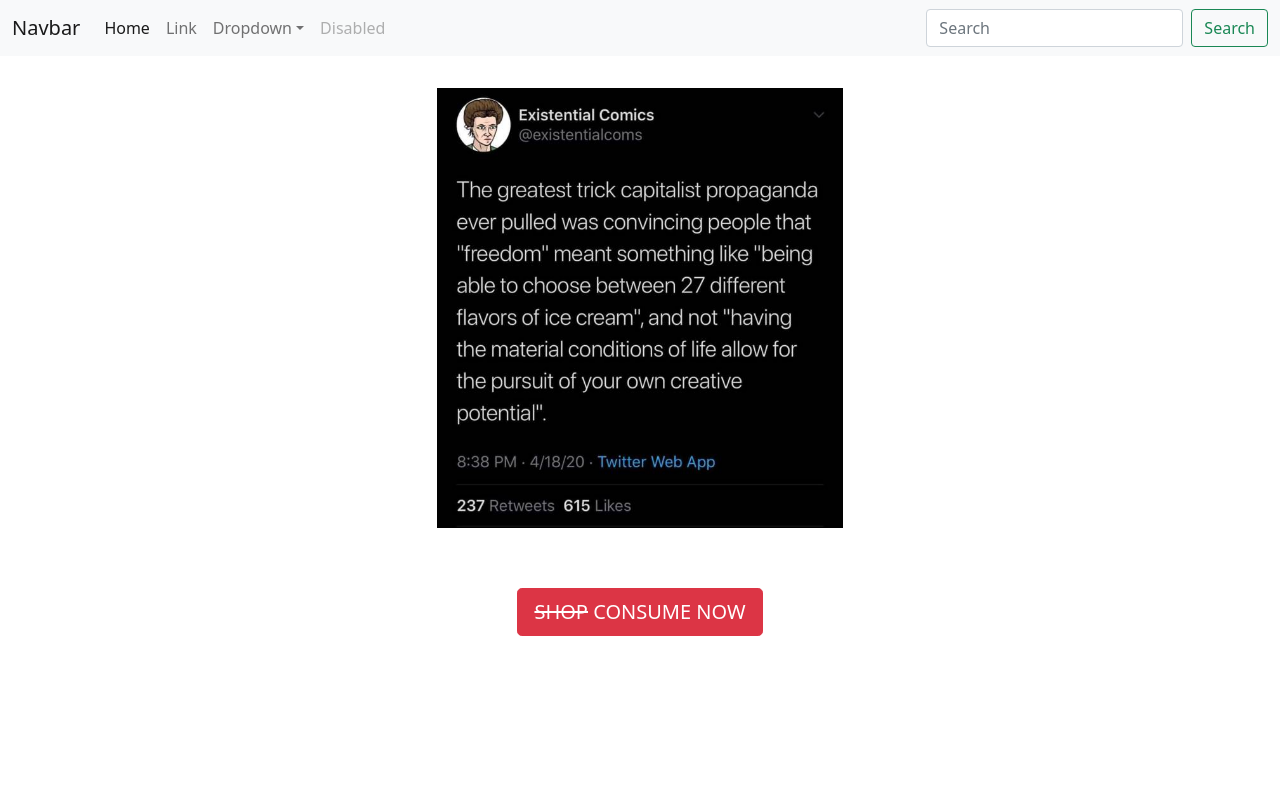
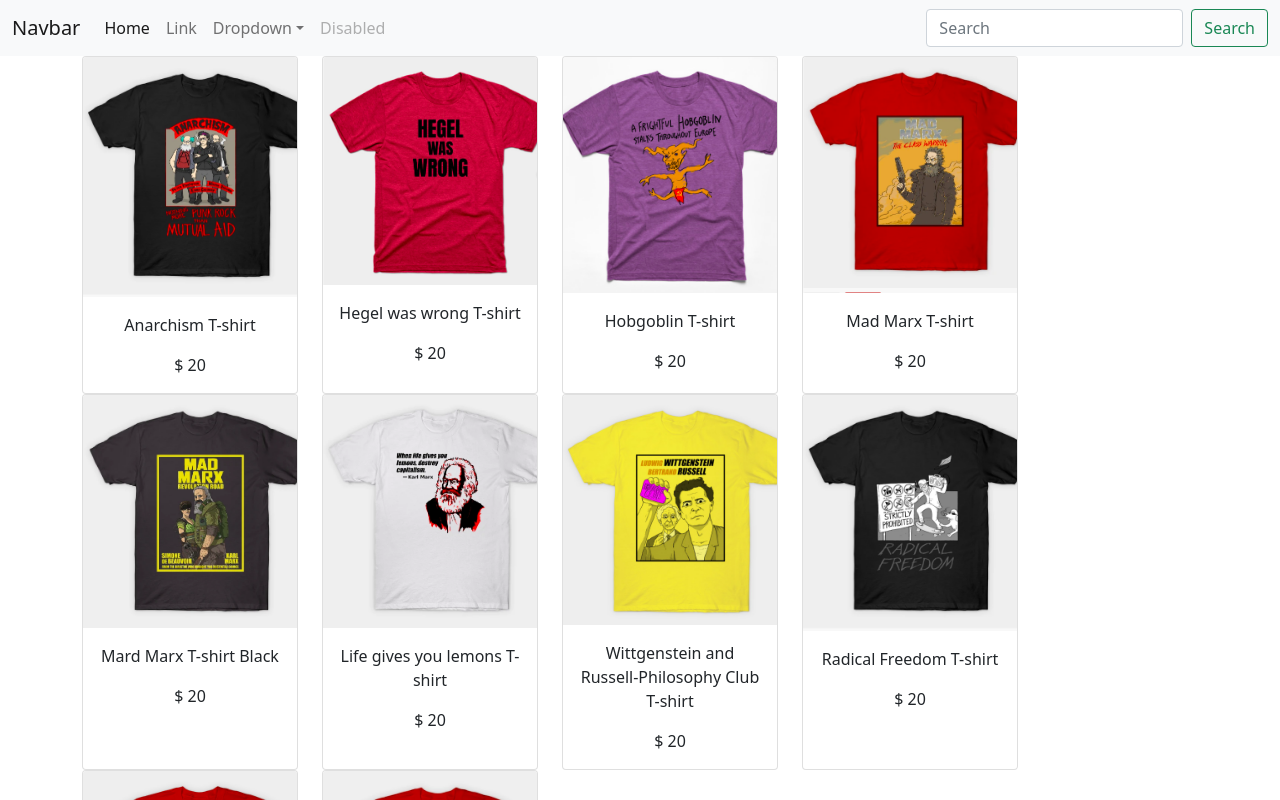
Before and after one commit to muratcan-yuksel/shopping-cart-react, a React (Create React App) app: page /Shop in a window 1280 px wide. Shown: the top 800 px of the page. Built offline with nearby package versions, Linux system fonts and the light colour scheme.

Commit message:
added routing, at least started

```diff
--- a/package.json
+++ b/package.json
@@ -11,6 +11,7 @@
     "react-dom": "^17.0.2",
     "react-router-dom": "^5.2.0",
     "react-scripts": "^1.1.5",
+    "uniqid": "^5.3.0",
     "web-vitals": "^1.1.2"
   },
   "scripts": {
--- /dev/null
+++ b/src/Routes.js
@@ -0,0 +1,20 @@
+import React from "react";
+import { BrowserRouter, Switch, Route } from "react-router-dom";
+import App from "./App";
+import WelcomePage from "./pages/index"
+import Shop from "./pages/Shop"
+
+const Routes = () => {
+  return (
+    <BrowserRouter>
+      <Switch>
+        <Route exact path="/" component={App} />
+        <Route exact path="/welcome" component={WelcomePage} />
+        <Route exact path="/Shop" component={Shop} />
+
+      </Switch>
+    </BrowserRouter>
+  );
+};
+
+export default Routes;
--- a/src/index.js
+++ b/src/index.js
@@ -1,11 +1,11 @@
 import React from 'react';
 import ReactDOM from 'react-dom';
-import App from './App';
+import Routes from "./Routes";
 import 'bootstrap/dist/css/bootstrap.min.css';
 
 ReactDOM.render(
   <React.StrictMode>
-    <App />
+    <Routes />
   </React.StrictMode>,
   document.getElementById('root')
 );
--- /dev/null
+++ b/src/pages/Shop.js
@@ -0,0 +1,73 @@
+import React, { useState, useEffect } from "react";
+import Layout from "./Layout"
+import uniqid from "uniqid";
+import WrongHegel from "../images/hegel-was-wrong.png"
+import Anarchism from "../images/anarchism.png"
+import Hobgoblin from "../images/hobgoblin.png"
+import MadMarx from "../images/mad-marx.png"
+import MarxBlack from "../images/mad-marx-black.png"
+import MarxLemon from "../images/marx-lemon.png"
+import PhiloClub from "../images/philo-club.png"
+import Freedom from "../images/radical-freedom.png"
+import Revolution from "../images/revolution.png"
+import UpsideHegel from "../images/upside-hegel.png"
+import { BrowserRouter, Switch, Route, Link } from "react-router-dom";
+
+
+
+
+
+export default function Shop() {
+
+    const Cards= (props)=>[
+        {title:"Anarchism T-shirt", price:20, id:uniqid(), img:Anarchism, sign:"$", to:"/AnarchismPage"},
+        {title:"Hegel was wrong T-shirt", price:20, id:uniqid(), img:WrongHegel, sign:"$", to:"/WrongHegelPage"},
+        {title:"Hobgoblin T-shirt", price:20, id:uniqid(), img:Hobgoblin, sign:"$", to:"/HobgoblinPage"},
+        {title:"Mad Marx T-shirt", price:20, id:uniqid(), img:MadMarx, sign:"$", to:"/MadMarxPage"},
+        {title:"Mard Marx T-shirt Black", price:20, id:uniqid(), img:MarxBlack, sign:"$", to:"/MadMarxBlackPage"},
+        {title:"Life gives you lemons T-shirt", price:20, id:uniqid(), img:MarxLemon, sign:"$", to:"/MarxLemonPage"},
+        {title:"Wittgenstein and Russell-Philosophy Club T-shirt", price:20, id:uniqid(), img:PhiloClub, sign:"$", to:"/PhilosophyClubPage"},
+        {title:"Radical Freedom T-shirt", price:20, id:uniqid(), img:Freedom, sign:"$", to:"/RadicalFreedomPage"},
+        {title:"Marx-Revolution T-shirt", price:20, id:uniqid(), img:Revolution, sign:"$", to:"/RevolutionPage"},
+        {title:"Hegel turned upside down T-shirt", price:20, id:uniqid(), img:UpsideHegel, sign:"$", to:"/UpsideHegelPage"}
+        ];
+
+        const [state, setState]= useState(Cards)
+
+        const mappedCards= state.map((item)=>{
+            return(
+
+                <div key={item.id}
+                className=" col-4  text-center" style={{width:"15em"}}
+                >
+                    <div className="card h-100 mx-auto w-100 ">
+                    <Link to={item.to}>
+                  <img
+
+                 src={item.img}
+                    id={item.id}
+                    className="card-img-top h-100 "
+                    alt={item.title}
+                  ></img>
+                  </Link>
+                  <div className="card-body">
+                    <p className="card-text">{item.title}</p>
+                    <p className="card-text">{item.sign} {item.price}</p>
+                  </div>
+                </div>
+                </div>
+
+
+            )
+        })
+
+    return (
+        <Layout>
+        <div className="container">
+            <div className="row"> {mappedCards} </div>
+
+
+        </div>
+        </Layout>
+    )
+}
--- a/src/pages/index.js
+++ b/src/pages/index.js
@@ -1,7 +1,8 @@
 import React from "react"
 import Layout from "./Layout"
-// import {indexContainer} from "../styles/layout.module.css"
 import "../styles/layout.css"
+import { BrowserRouter, Switch, Route, Link } from "react-router-dom";
+
 
 import WelcomeImg from "../images/welcome.jpg"
 
@@ -13,9 +14,9 @@
 
 <img src={WelcomeImg} style={{maxWidth:"100%"}, {maxHeight:"55vh"}} />
 <button type="button" style={{marginTop:"3em"}} className="btn btn-danger btn-lg">
-  {/* <Link style={ {color:"black"}} to="/Shop"> */}
+  <Link style={ {color:"black"}} to="/Shop">
   <del>SHOP</del> CONSUME NOW
-  {/* </Link> */}
+  </Link>
   </button>
 
 </div>
```
Also changed, not shown: 1 other file (tests, documents, lock files or other folders).
